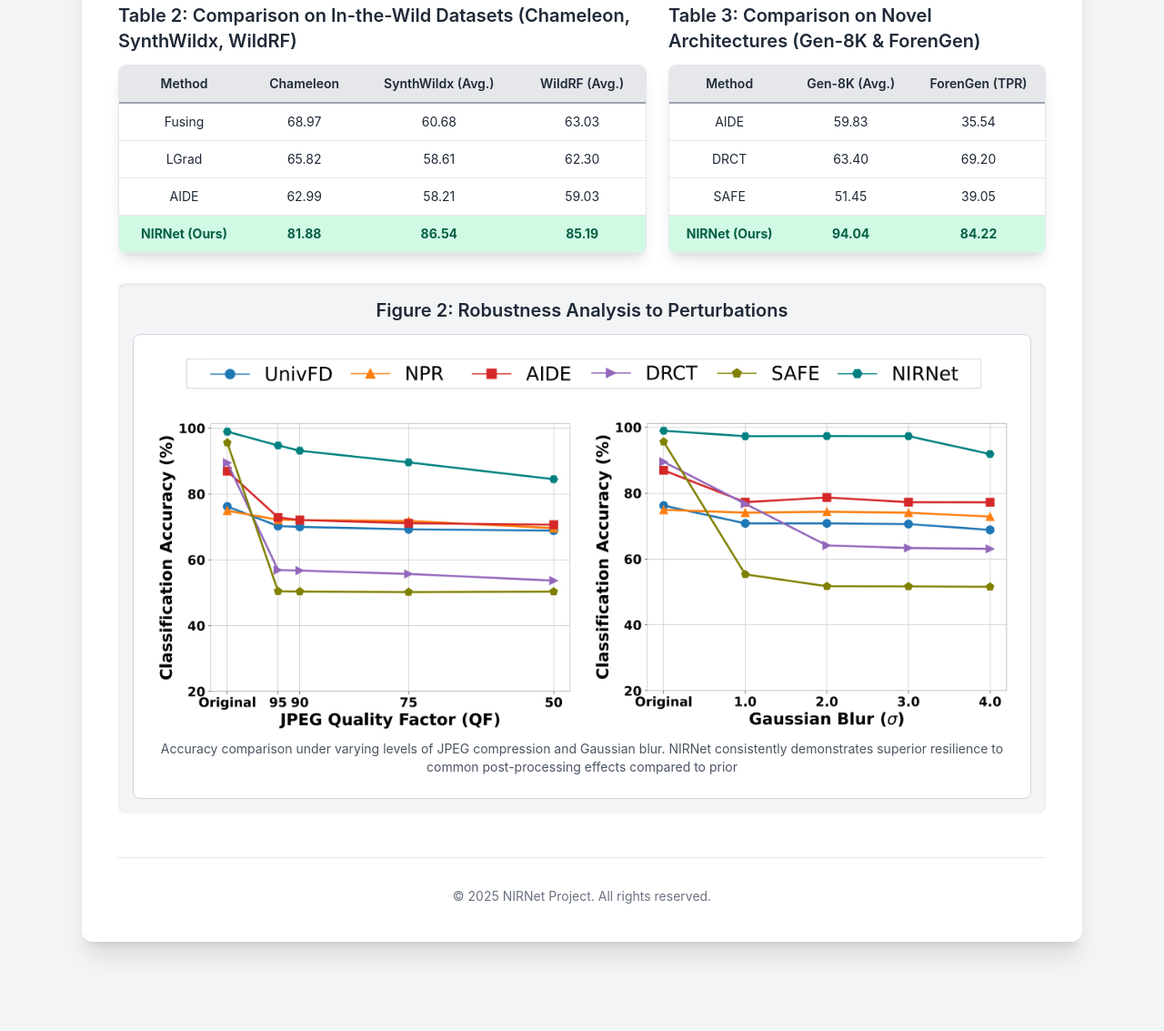
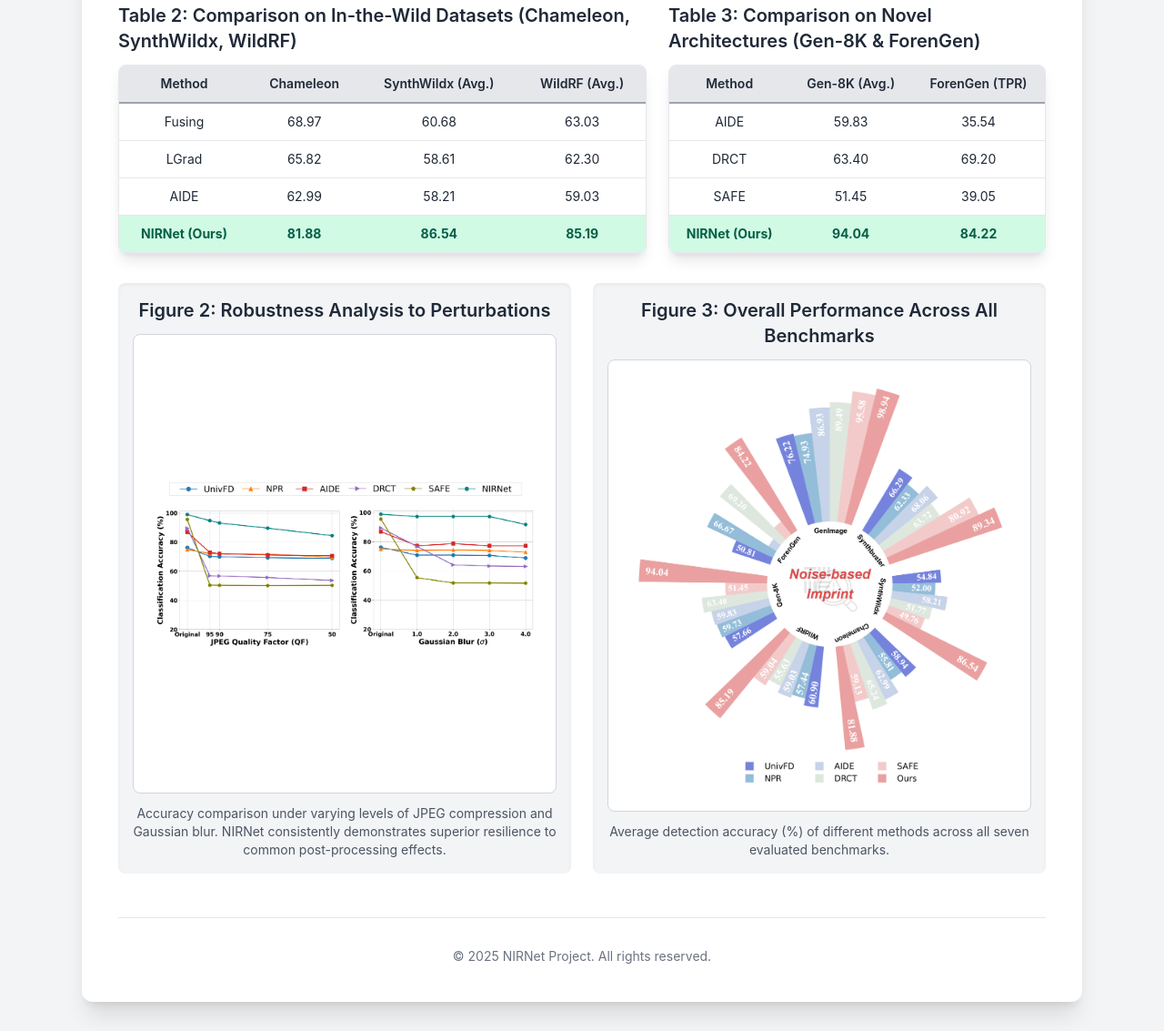
Before and after one commit to Lunr127/NIRNet, a plain HTML site: page index.html in a window 1280 px wide. Shown: the part 1873-3006 px from the top of the page at 91% size. Before the commit the page ends 2940 px from the top, so only its background shows below. Drawn offline with nearby package versions, Linux system fonts and the light colour scheme.

Commit message:
update pages

```diff
--- a/index.html
+++ b/index.html
@@ -19,7 +19,7 @@
                     fontFamily: {
                         sans: ['Inter', 'sans-serif'],
                     },
-                }
+                },
             }
         }
     </script>
@@ -126,13 +126,14 @@
             </p>
         </section>
 
-        <!-- Figure 3: Overall Framework (Only Figure Kept) -->
+        <!-- Figure 1: Overall Framework -->
         <section class="mb-12">
             <h3 class="text-2xl font-bold text-primary-blue border-b-2 border-primary-blue pb-2 mb-4">Methodology (Overall Framework)</h3>
 
             <div class="bg-secondary-gray p-4 rounded-lg shadow-inner mb-8">
                 <h4 class="text-xl font-semibold mb-3 text-center">Figure 1: Overall Framework of NIRNet</h4>
                 <div class="text-center border border-gray-300 p-6 bg-white rounded-lg">
+                    <!-- Image path updated to assets/framework.png -->
                     <img src="./assets/framework.png" onerror="this.onerror=null; this.src='https://placehold.co/800x450/9CA3AF/FFFFFF?text=framework.png+Placeholder+Needed';" alt="Diagram of the two-stage NIRNet framework" class="mx-auto rounded-md max-w-full h-auto">
                     <p class="mt-3 text-sm text-gray-600">
                         NIRNet operates in two stages: (a) & (b) The Noise-based Imprint Simulator models imprint and expands the dataset via a fused Laplace distribution. (c) The training stage uses a hybrid discriminator featuring the specialized Noise-based Imprint Extractor.
@@ -227,15 +228,38 @@
                 </div>
             </div>
 
-            <!-- Figure 4: Robustness -->
-            <div class="bg-secondary-gray p-4 rounded-lg shadow-inner mb-8">
-                <h4 class="text-xl font-semibold mb-3 text-center">Figure 2: Robustness Analysis to Perturbations</h4>
-                <div class="text-center border border-gray-300 p-6 bg-white rounded-lg">
-                    <img src="./assets/robustness.png" onerror="this.onerror=null; this.src='https://placehold.co/800x350/9CA3AF/FFFFFF?text=robustness.png+Placeholder+Needed';" alt="Graph showing robustness to JPEG compression and Gaussian blur" class="mx-auto rounded-md max-w-full h-auto">
-                    <p class="mt-3 text-sm text-gray-600">
-                        Accuracy comparison under varying levels of JPEG compression and Gaussian blur. NIRNet consistently demonstrates superior resilience to common post-processing effects compared to prior
-                    </p>
+            <!-- Figure 2 and Figure 3: Side-by-Side Visuals (Updated Numbering) -->
+
+            <div class="flex flex-col lg:flex-row gap-6">
+
+                <!-- Figure 2: Robustness Analysis -->
+                <div class="lg:w-1/2">
+                    <div class="bg-secondary-gray p-4 rounded-lg shadow-inner h-full flex flex-col">
+                        <h4 class="text-xl font-semibold mb-3 text-center">Figure 2: Robustness Analysis to Perturbations</h4>
+                        <div class="text-center border border-gray-300 p-6 bg-white rounded-lg flex-grow flex items-center justify-center">
+                            <!-- Image path: ./assets/robustness.png -->
+                            <img src="./assets/robustness.png" onerror="this.onerror=null; this.src='https://placehold.co/400x300/9CA3AF/FFFFFF?text=robustness.png+Placeholder+Needed';" alt="Graph showing robustness to JPEG compression and Gaussian blur" class="mx-auto rounded-md max-w-full h-auto">
+                        </div>
+                        <p class="mt-3 text-sm text-gray-600 text-center">
+                            Accuracy comparison under varying levels of JPEG compression and Gaussian blur. NIRNet consistently demonstrates superior resilience to common post-processing effects.
+                        </p>
+                    </div>
                 </div>
+
+                <!-- Figure 3: Overall Average Benchmark Comparison -->
+                <div class="lg:w-1/2">
+                    <div class="bg-secondary-gray p-4 rounded-lg shadow-inner h-full flex flex-col">
+                        <h4 class="text-xl font-semibold mb-3 text-center">Figure 3: Overall Performance Across All Benchmarks</h4>
+                        <div class="text-center border border-gray-300 p-6 bg-white rounded-lg flex-grow flex items-center justify-center">
+                            <!-- Image path: ./assets/overall_average.png -->
+                            <img src="./assets/overall_average.png" onerror="this.onerror=null; this.src='https://placehold.co/400x300/9CA3AF/FFFFFF?text=overall_average.png+Placeholder+Needed';" alt="Bar chart comparing overall average accuracy across all benchmarks" class="mx-auto rounded-md max-w-full h-auto">
+                        </div>
+                        <p class="mt-3 text-sm text-gray-600 text-center">
+                            Average detection accuracy (%) of different methods across all seven evaluated benchmarks.
+                        </p>
+                    </div>
+                </div>
+
             </div>
 
         </section>
```
